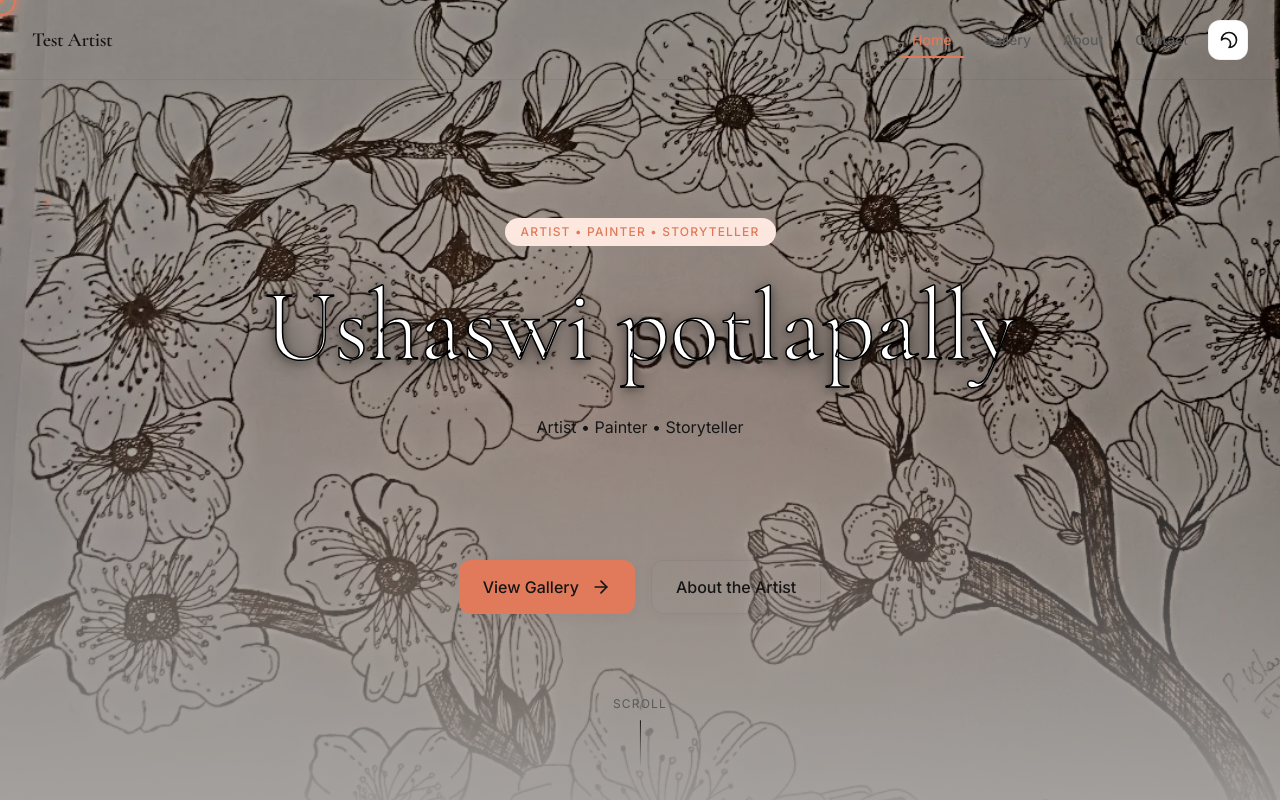
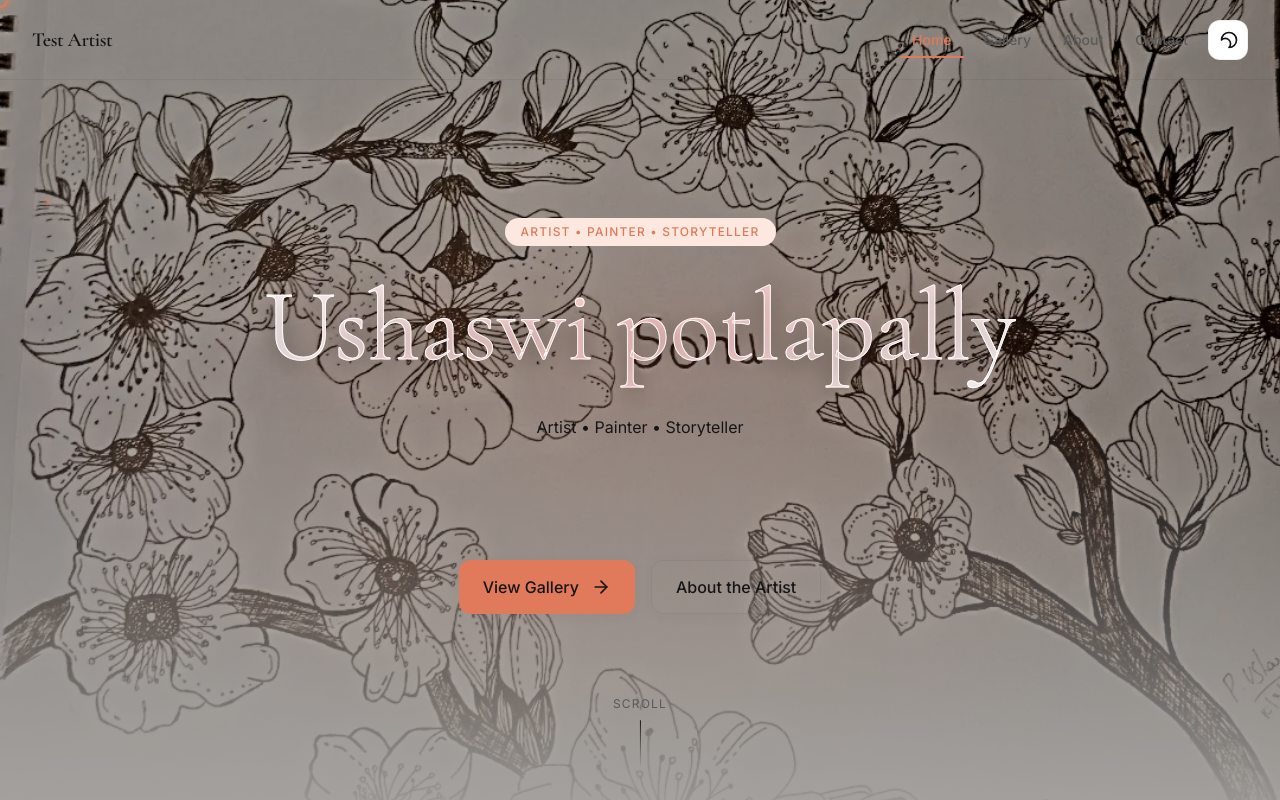
Before and after one commit to Ushaswi12/Art-Portfolio, a Next.js app: page / in a window 1280 px wide. Shown: the top 800 px of the page. Built offline with nearby package versions, Linux system fonts and the light colour scheme.

Commit message:
feat: pink heart cursor trail, smaller ring, fixed hero title stroke

```diff
--- a/src/components/effects/Cursor.tsx
+++ b/src/components/effects/Cursor.tsx
@@ -16,10 +16,10 @@ interface CursorContextValue {
 
 const CursorContext = createContext<CursorContextValue | null>(null);
 
-/* ── Sparkle particle shape ──────────────────────────────────────────────── */
-const STAR_SVG = (
+/* ── Heart particle shape ───────────────────────────────────────────────── */
+const HEART_SVG = (
   <svg viewBox="0 0 20 20" fill="currentColor" xmlns="http://www.w3.org/2000/svg">
-    <path d="M10 0l1.8 6.5H18l-5 3.7 1.9 6.5L10 13l-4.9 3.7L7 9.2 2 5.5h6.2z" />
+    <path d="M10 17.5s-8-5.25-8-10.5a5 5 0 0 1 8-4 5 5 0 0 1 8 4c0 5.25-8 10.5-8 10.5z" />
   </svg>
 );
 
@@ -35,12 +35,12 @@ interface Sparkle {
 }
 
 const SPARKLE_COLORS = [
-  '#E07A5A', // rose-terracotta
-  '#F7CAC9', // blush pink
-  '#D4A8C7', // dusty lavender
-  '#FFD6D6', // soft pink
-  '#B5838D', // mauve
-  '#F2C4CE', // petal pink
+  '#FF85A1', // hot pink
+  '#FFB3C6', // baby pink
+  '#FF69B4', // deep pink
+  '#FFC0CB', // classic pink
+  '#FF4D7D', // rose pink
+  '#FFADC5', // soft pink blush
 ];
 
 let sparkleId = 0;
@@ -179,7 +179,7 @@ export function CursorProvider({ children }: { children: React.ReactNode }) {
                   pointerEvents: 'none',
                 }}
               >
-                {STAR_SVG}
+                {HEART_SVG}
               </motion.span>
             ))}
           </AnimatePresence>
@@ -221,30 +221,17 @@ function CustomCursor({
       }}
       transition={{ type: 'spring', stiffness: 500, damping: 28 }}
     >
-      {/* Outer ring — rose-gold tint */}
+      {/* Outer ring — small, rose pink */}
       <div
         className="absolute rounded-full border-2"
         style={{
-          width: '2rem',
-          height: '2rem',
-          top: '-1rem',
-          left: '-1rem',
+          width: '1rem',
+          height: '1rem',
+          top: '-0.5rem',
+          left: '-0.5rem',
           borderColor: 'var(--color-primary)',
-          boxShadow: '0 0 8px var(--color-primary)',
+          boxShadow: '0 0 6px var(--color-primary)',
           transition: 'border-color 200ms, box-shadow 200ms',
-        }}
-      />
-      {/* Inner dot */}
-      <div
-        className="absolute rounded-full bg-[var(--color-primary)]"
-        style={{
-          width: isHovering ? '0' : '6px',
-          height: isHovering ? '0' : '6px',
-          top: isHovering ? '0' : '-3px',
-          left: isHovering ? '0' : '-3px',
-          opacity: isHovering ? 0 : isClicking ? 1.5 : 1,
-          transition: 'all 150ms ease-out',
-          boxShadow: '0 0 5px var(--color-primary)',
         }}
       />
     </motion.div>
--- a/src/styles/globals.css
+++ b/src/styles/globals.css
@@ -594,11 +594,13 @@
 
   /* Hero outline text stroke */
   .hero-title-stroke {
-    color: #ffffff !important;
-    -webkit-text-stroke: 1.5px #000000;
+    color: transparent !important;
+    -webkit-text-stroke: 1px rgba(255, 255, 255, 0.9);
     text-shadow:
-      0 4px 24px rgba(0, 0, 0, 0.65),
-      0 2px 8px rgba(0, 0, 0, 0.5),
-      0 0 100px rgba(0, 0, 0, 0.35);
+      0 0 80px rgba(224, 122, 90, 0.4),
+      0 4px 24px rgba(0, 0, 0, 0.5);
+    background: linear-gradient(135deg, #ffffff 0%, #f7cac9 50%, #ffffff 100%);
+    -webkit-background-clip: text;
+    background-clip: text;
   }
 }
```
